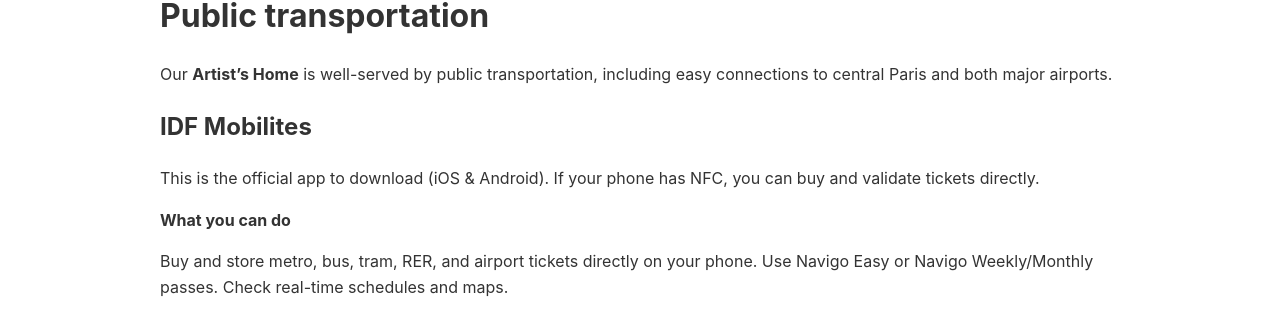
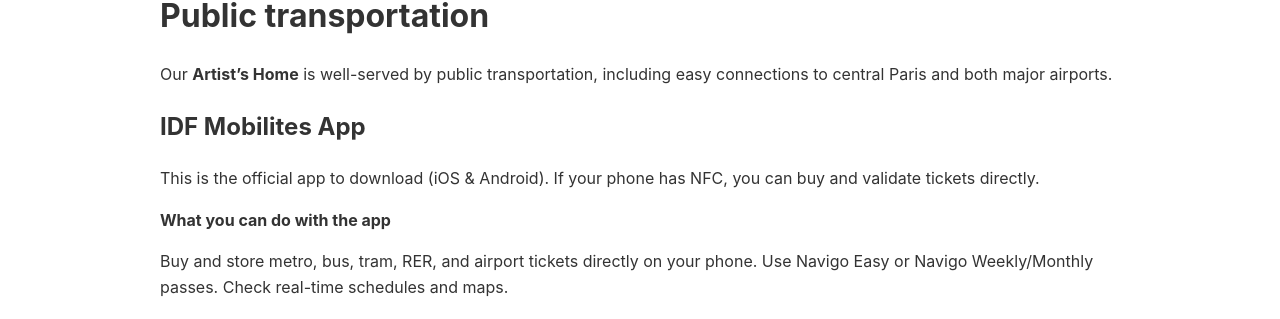
Before and after one commit to PhilAlain/tac, a Jekyll site: the page built from transportation.md, in a window 1280 px wide. Shown: the part 238-557 px from the top of the page. Built offline with Jekyll 4.4.1, drawn with Linux system fonts in a browser that asks for light colours; our own code applies the rules of GitHub Pages for plain Markdown files.

Commit message:
Update transportation.md

```diff
--- a/transportation.md
+++ b/transportation.md
@@ -2,12 +2,12 @@
 
 Our **Artist's Home** is well-served by public transportation, including easy connections to central Paris and both major airports.
 
-## IDF Mobilites ##
+## IDF Mobilites App ##
 
 This is the official app to download (iOS & Android).
 If your phone has NFC, you can buy and validate tickets directly.
 
-**What you can do**
+**What you can do with the app**
 
 Buy and store metro, bus, tram, RER, and airport tickets directly on your phone.
 Use Navigo Easy or Navigo Weekly/Monthly passes.
```
